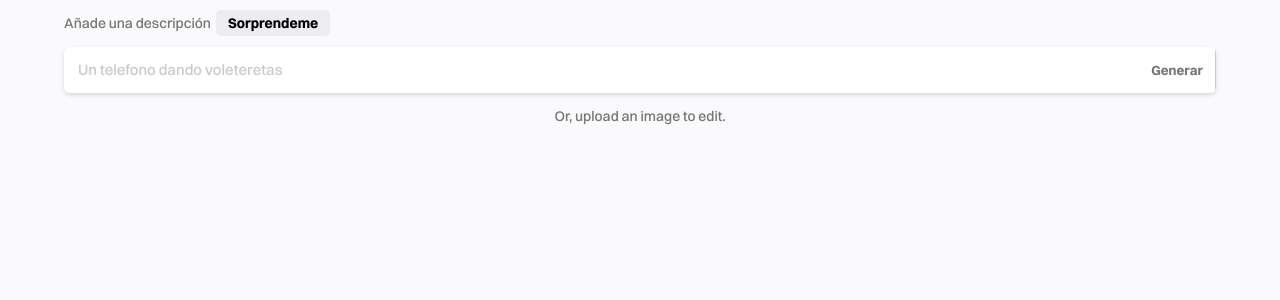
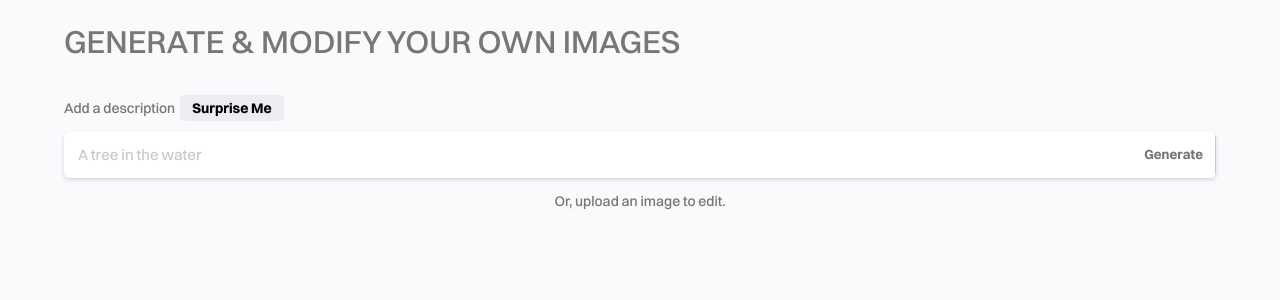
Before and after one commit to SergDeved/dalle-images-app, a React (Create React App) app: page / in a window 1280 px wide. Shown: the top 300 px of the page. Built offline with nearby package versions, Linux system fonts and the light colour scheme.

Commit message:
New styles and format

```diff
--- a/server.js
+++ b/server.js
@@ -22,7 +22,6 @@ const storage = multer.diskStorage({
         cb(null, 'public')
     },
     filename: (req, file, cb) => {
-        console.log('file', file)
         cb(null, Date.now() + "-" + file.originalname)
     }
 })
@@ -37,7 +36,6 @@ app.post('/images', async (req, res) => {
             n: 3,
             size: "1024x1024",
         })
-        console.log(response.data.data)
         res.send(response.data.data)
 
     } catch (error) {
@@ -58,7 +56,6 @@ app.post("/upload", (req, res) => {
             return res.status(400).json({ error: 'No file uploaded' });
         }
 
-        console.log(req.file.path);
         filePath = req.file.path;
         res.json({ message: 'File uploaded successfully' }); // Enviar respuesta como JSON
     });
@@ -70,7 +67,7 @@ app.post('/variations', async(req,res) => {
     try{
         const response = await openai.createImageVariation(
             fs.createReadStream(filePath),
-            2,
+            3,
             "1024x1024"
         )
 
--- a/src/App.js
+++ b/src/App.js
@@ -4,10 +4,12 @@ import Modal from "./components/Modal";
 
 const App = () => {
     const [images, setImages] = useState(null)
-    const [value, setValue] = useState(null)
+    const [value, setValue] = useState("")
     const [error, setError] = useState(null)
     const [selectedImage, setSelectedImage] = useState(null)
     const [modalOpen, setModalOpen] = useState(false)
+    const [fileError, setFileError] = useState(null);
+
 
     const surpriseMe = () => {
         const randomValue = prompts[Math.floor(Math.random() * prompts.length)];
@@ -16,9 +18,13 @@ const App = () => {
 
     const getImages = async () => {
         setImages(null)
-        if (value === null) {
+        if (value === null || value.trim() === '') {
             setError('Error! Must have a search term')
+            return;
+        }else {
+            setError(null)
         }
+
         try {
             const options = {
                 method: 'POST',
@@ -30,19 +36,27 @@ const App = () => {
                 }
             }
 
-            const response = await fetch('http://localhost:8000/images', options)
+            const response = await fetch('http://192.168.0.100:8000/images', options)
             const data = await response.json()
-            console.log(data)
             setImages(data)
         } catch (error) {
             console.error(error)
         }
     }
 
-    console.log(value)
 
     const uploadImage = async (e) => {
-        console.log(e.target.files[0])
+        const file = e.target.files[0];
+
+        if (!file) {
+            return;
+        }
+
+        // Verificar la extensión del archivo
+        if (file.type !== "image/png") {
+            setFileError("Only PNG files are allowed");
+            return;
+        }
 
         const formData = new FormData()
         setModalOpen(true)
@@ -55,9 +69,8 @@ const App = () => {
                 method: "POST",
                 body: formData
             }
-            const response = await fetch('http://localhost:8000/upload', options)
+            const response = await fetch('http://192.168.0.100:8000/upload', options)
             const data = await response.json()
-            console.log(data)
 
         } catch (error) {
             console.error(error)
@@ -75,9 +88,8 @@ const App = () => {
             const options = {
                 method: "POST"
             }
-            const response = await fetch('http://localhost:8000/variations', options)
+            const response = await fetch('http://192.168.0.100:8000/variations', options)
             const data = await response.json()
-            console.log(data)
             setImages(data)
             setError(null)
             setModalOpen(false)
@@ -88,27 +100,35 @@ const App = () => {
 
     return (
         <div className="app">
+            <h1>GENERATE & MODIFY YOUR OWN IMAGES</h1>
             <section className="search-section">
-                <p> Añade una descripción
-                    <span className="surprise" onClick={surpriseMe}>Sorprendeme</span>
+                <p> Add a description
+                    <span className="surprise" onClick={surpriseMe}>Surprise Me</span>
                 </p>
                 <div className="input-container">
                     <input
                         value={value}
-                        placeholder="Un telefono dando voleteretas"
+                        placeholder="A tree in the water"
                         onChange={(e => setValue(e.target.value))}/>
-                    <button onClick={getImages}>Generar</button>
+                    <button onClick={getImages}>Generate</button>
                 </div>
 
-                <p className="extra-info">Or,
+                <div className="extra-info">
+                <p className="">Or,
                     <span>
-                        <label htmlFor="files"> upload an image </label>
+                        <label htmlFor="files" className="label-file"> upload an image </label>
                         <input onChange={uploadImage} id="files" accept="image/png" type="file" hidden/>
                     </span>
                     to edit.
+
                 </p>
-                {error && <p>{error}</p>}
-                {modalOpen &&
+                    {error && <p className="">{error}</p>}
+                    {fileError && <p className="">{fileError}</p>}
+                </div>
+
+
+
+                {modalOpen && fileError === null && (
                     <div className="overlay">
                         <Modal
                             setModalOpen={setModalOpen}
@@ -117,7 +137,7 @@ const App = () => {
                             generateVariations={generateVariations}
                         />
                     </div>
-                }
+                )}
             </section>
             <section className="image-section">
                 {images?.map((image, _index) => (
--- a/src/components/Modal.js
+++ b/src/components/Modal.js
@@ -17,12 +17,12 @@ const Modal = ({setModalOpen, setSelectedImage, selectedImage, generateVariation
     }
     return (
         <div className="modal">
-            <div onClick={closeModal}>✖</div>
+            <div onClick={closeModal} className="label-file">✖</div>
             <div className="img-container">
                 {selectedImage && <img ref={ref} src={URL.createObjectURL(selectedImage)} alt="uploaded image"/>}
             </div>
             <p>{error || "* Image must be 256 x 256"}</p>
-            {! error && <button onClick={checkSize}>Generate</button>}
+            {! error && <button onClick={checkSize} className="variation-button">Generate</button>}
             {error && <button onClick={closeModal}>Close this and try again</button>}
         </div>
     )
```
